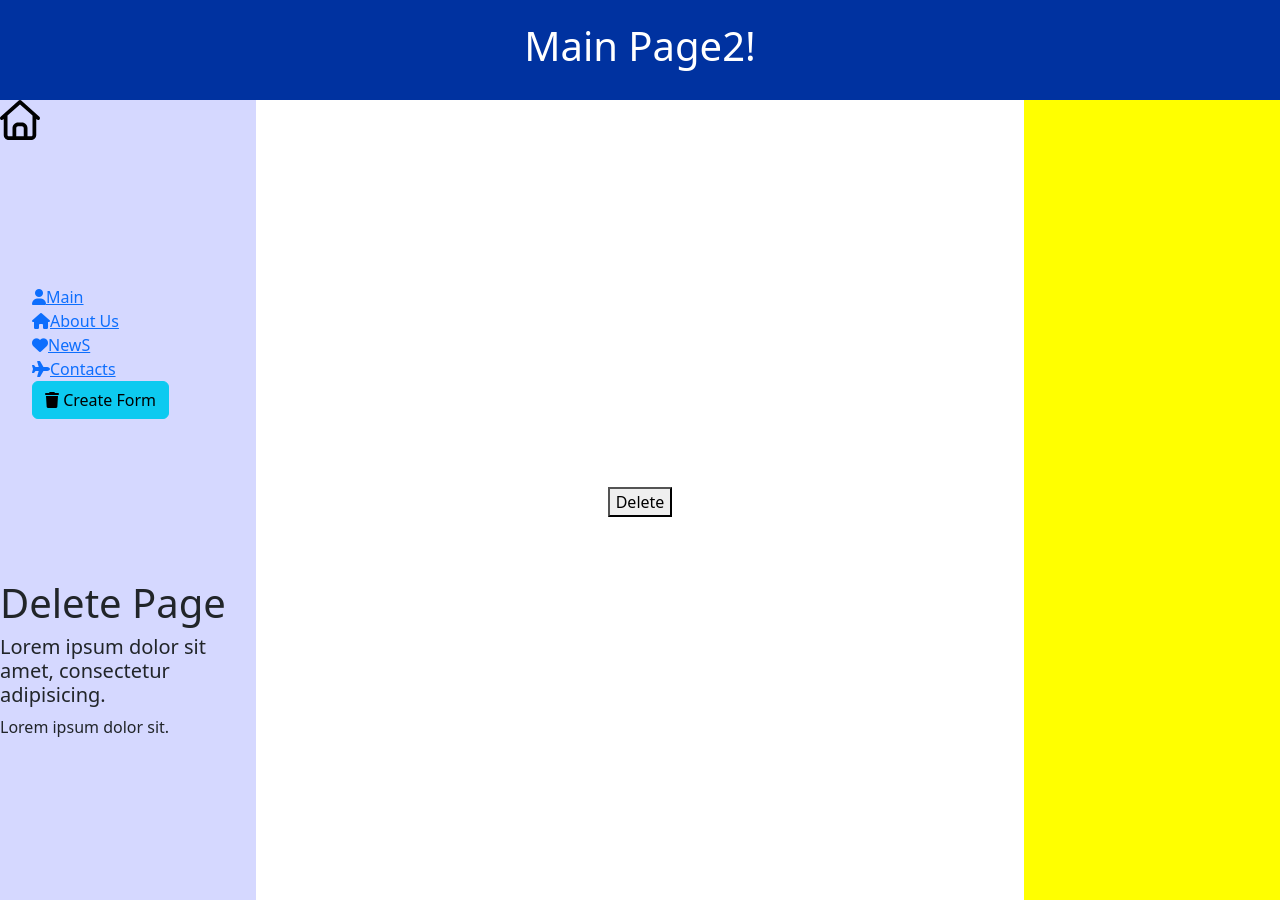
After one commit to iztelinside/my-django-project-to-python-04-mar-2026--art, a Django app: page /news/1/delete/ in a window 1280 px wide. The commit adds this page. Run offline with Django 5.2, Linux system fonts and the light colour scheme; data comes from the database, SQL or seed files in the repository; both versions use the stored data as it was after the commit.

Commit message:
5rd commit-final изменяемые страницы

```diff
--- a/art/main/templates/main/layout.html
+++ b/art/main/templates/main/layout.html
@@ -11,8 +11,7 @@
     </title>
     <link rel="stylesheet" href="  https://cdn.jsdelivr.net/npm/bootstrap@5.3.3/dist/css/bootstrap.min.css">
 
-<!--    <link rel="stylesheet" href="https://cdn.jsdelivr.net/npm/bootstrap@5.3.3/dist/css/bootstrap.min.css"-->
-<!--          integrity="sha384-QWTKZyjpPEjISv5WaRU9OFeRpok6YctnYmDr5pNlyT2bRjXh0JMhjY6hW+ALEwIH" crossorigin="anonymous">-->
+    <link rel="stylesheet" href="https://cdn.jsdelivr.net/npm/bootstrap@5.3.3/dist/css/bootstrap.min.css" integrity="sha384-QWTKZyjpPEjISv5WaRU9OFeRpok6YctnYmDr5pNlyT2bRjXh0JMhjY6hW+ALEwIH" crossorigin="anonymous">
     <link rel="stylesheet" href="{% static 'main/css/main.css' %}">
     <link rel="stylesheet" href="static/main/css/main.css">
     <link rel="stylesheet" href="https://cdnjs.cloudflare.com/ajax/libs/font-awesome/6.5.1/css/all.min.css">
--- a/art/news/models.py
+++ b/art/news/models.py
@@ -8,6 +8,8 @@ class Art(models.Model):
     date = models.DateTimeField("Art Date")
     def __str__(self):
         return self.title
+    def get_absolute_url(self):
+        return f"/news/{self.id}/"
 
 
     class Meta:
--- /dev/null
+++ b/art/news/templates/news/delete.html
@@ -0,0 +1,22 @@
+{% extends "main/layout.html" %}
+
+
+
+{% block title %}Create Page{% endblock %}
+
+{% block content %}
+    <h1>Delete Page</h1>
+
+    <h5>Lorem ipsum dolor sit amet, consectetur adipisicing.</h5>
+    {% include 'main/test2.html' %}
+{% endblock %}
+
+{% block basic %}
+ <div class ="create">
+     <form method="POST">
+        {% csrf_token %}
+        <button type="submit">Delete</button>
+     </form>
+
+ </div>
+{% endblock %}
--- a/art/news/templates/news/details.html
+++ b/art/news/templates/news/details.html
@@ -16,6 +16,8 @@
 
         <h1>{{article.title}}</h1>
         <h4>{{article.content}}</h4>
+        <a href="{% url 'update' article.id %}" class="btn btn-danger">Update</a>
+        <a href="{% url 'delete' article.id %}" class="btn btn-danger">Delete</a>
 
      </div>
 
--- a/art/news/urls.py
+++ b/art/news/urls.py
@@ -5,4 +5,6 @@ urlpatterns = [
     path("", views.news, name="news"),
     path("create/", views.create, name="create"),
     path("<int:pk>/", views.NewsDetailView.as_view(), name="detail"),
+    path("<int:pk>/update/", views.NewsUpdateView.as_view(), name="update"),
+    path("<int:pk>/delete/", views.NewsDeleteView.as_view(), name="delete"),
 ]
--- a/art/news/views.py
+++ b/art/news/views.py
@@ -1,5 +1,6 @@
 from django.shortcuts import render, redirect
-from django.views.generic.detail import DetailView
+from django.views.generic import UpdateView, CreateView, DeleteView
+from django.views.generic import DetailView
 
 from .forms import ArtForm
 from .models import Art
@@ -9,6 +10,18 @@ class NewsDetailView(DetailView):
     template_name = "news/details.html"
     context_object_name = "article"
 
+class NewsUpdateView(UpdateView):
+    model = Art
+    template_name = "news/create.html"
+    form_class = ArtForm
+class NewsDeleteView(DeleteView):
+    model = Art
+    success_url = "/news/"
+    template_name = "news/delete.html"
+
+
+class NewsCreateView(CreateView):
+    model = Art
 def news(request):
     arts = Art.objects.order_by("title")
     return render(request, "news/news.html", {
```
Also changed, not shown: art/db.sqlite3.
